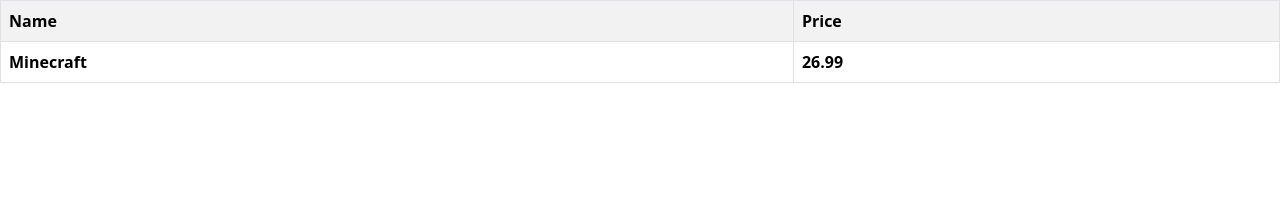
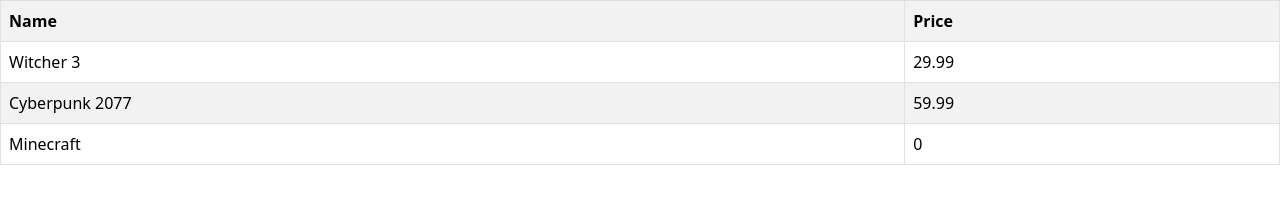
Before and after one commit to tirfall/games-api, a website: page index.html in a window 1280 px wide. Drawn offline with nearby package versions, Linux system fonts and the light colour scheme.

Commit message:
As a user I can see a list of games [Delivers #188366633]

```diff
--- a/index.html
+++ b/index.html
@@ -9,31 +9,32 @@
     <link rel="stylesheet" href="https://cdn.jsdelivr.net/npm/bootstrap@5.3.3/dist/css/bootstrap.min.css" integrity="sha384-QWTKZyjpPEjISv5WaRU9OFeRpok6YctnYmDr5pNlyT2bRjXh0JMhjY6hW+ALEwIH" crossorigin="anonymous">
 </head>
 <body>
+<div id="app">
     <table id="gamesTable" class="table table-striped table-bordered">
         <tr>
             <th>Name</th>
             <th>Price</th>
         </tr>
-    <tr>
-        <th>Minecraft</th>
-        <th>26.99</th>
+        <tr v-for="game in games">
+            <td>{{ game.name }}</td>
+            <td>{{ game.price }}</td>
         </tr>
     </table>
-<div id="counter">
-    Counter: {{ Counter }}
 </div>
 <script src="https://cdn.jsdelivr.net/npm/bootstrap@5.3.3/dist/js/bootstrap.min.js" integrity="sha384-0pUGZvbkm6XF6gxjEnlmuGrJXVbNuzT9qBBavbLwCsOGabYfZo0T0to5eqruptLy" crossorigin="anonymous"></script>
-<script src="https://unpkg.com/vue@3.2.26/dist/vue.runtime.global.js"></script>
+<script src="https://unpkg.com/vue@3.2.26/dist/vue.global.js"></script>
 <script>
-    const Counter = {
+    const vue = Vue.createApp ({
         data() {
             return {
-            counter: 0
+                games: [
+                    {id: 1, name: "Witcher 3", price: 29.99},
+                    {id: 2, name: "Cyberpunk 2077", price: 59.99},
+                    {id: 3, name: "Minecraft", price: 0},
+                ]
             }
         }
-}
-
-Vue.createApp(Counter).mount('#counter')
+    }).mount('#app')
 </script>
 </body>
 </html>
```
Lines whose indentation alone changed are shown as unchanged.
